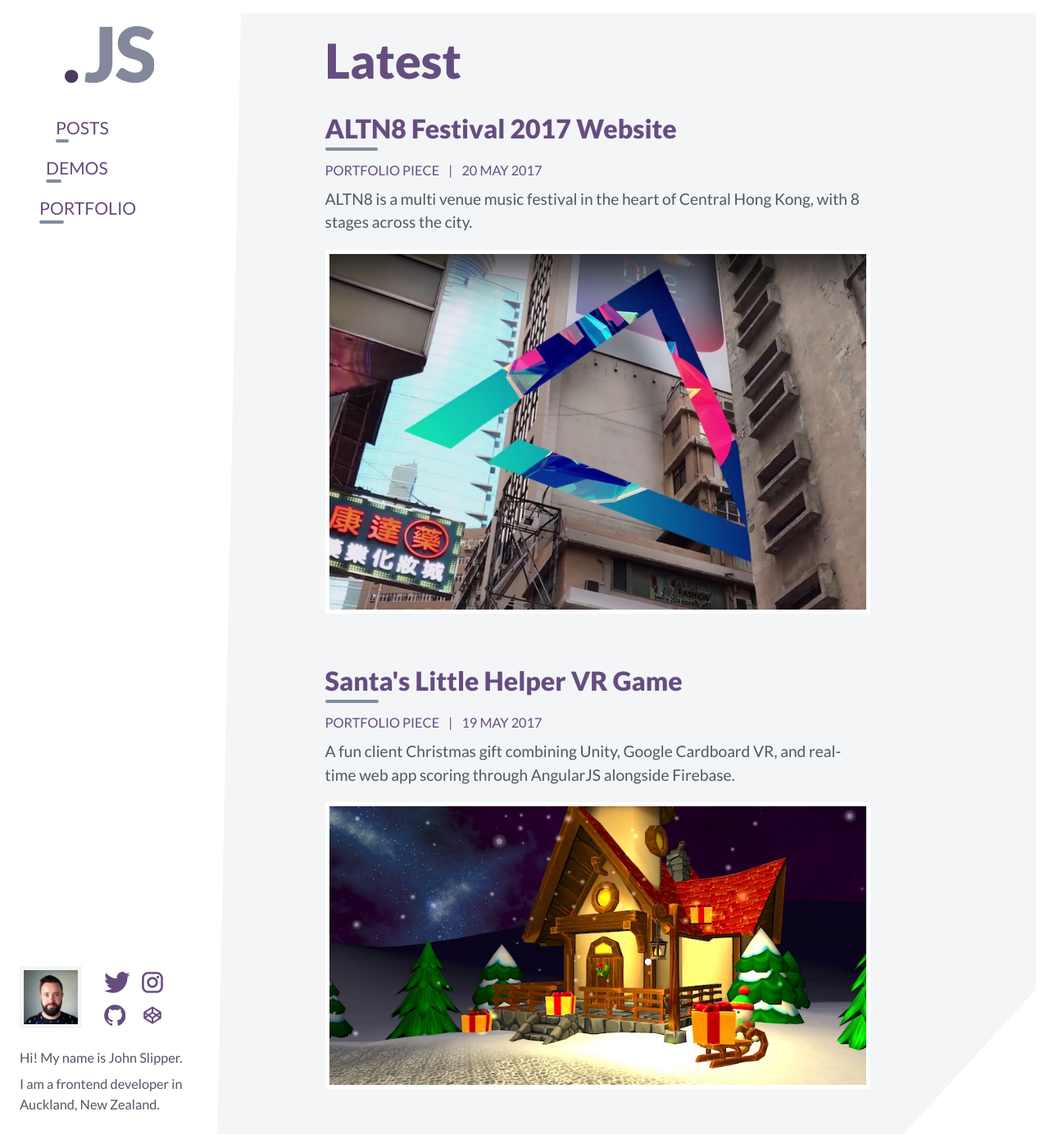
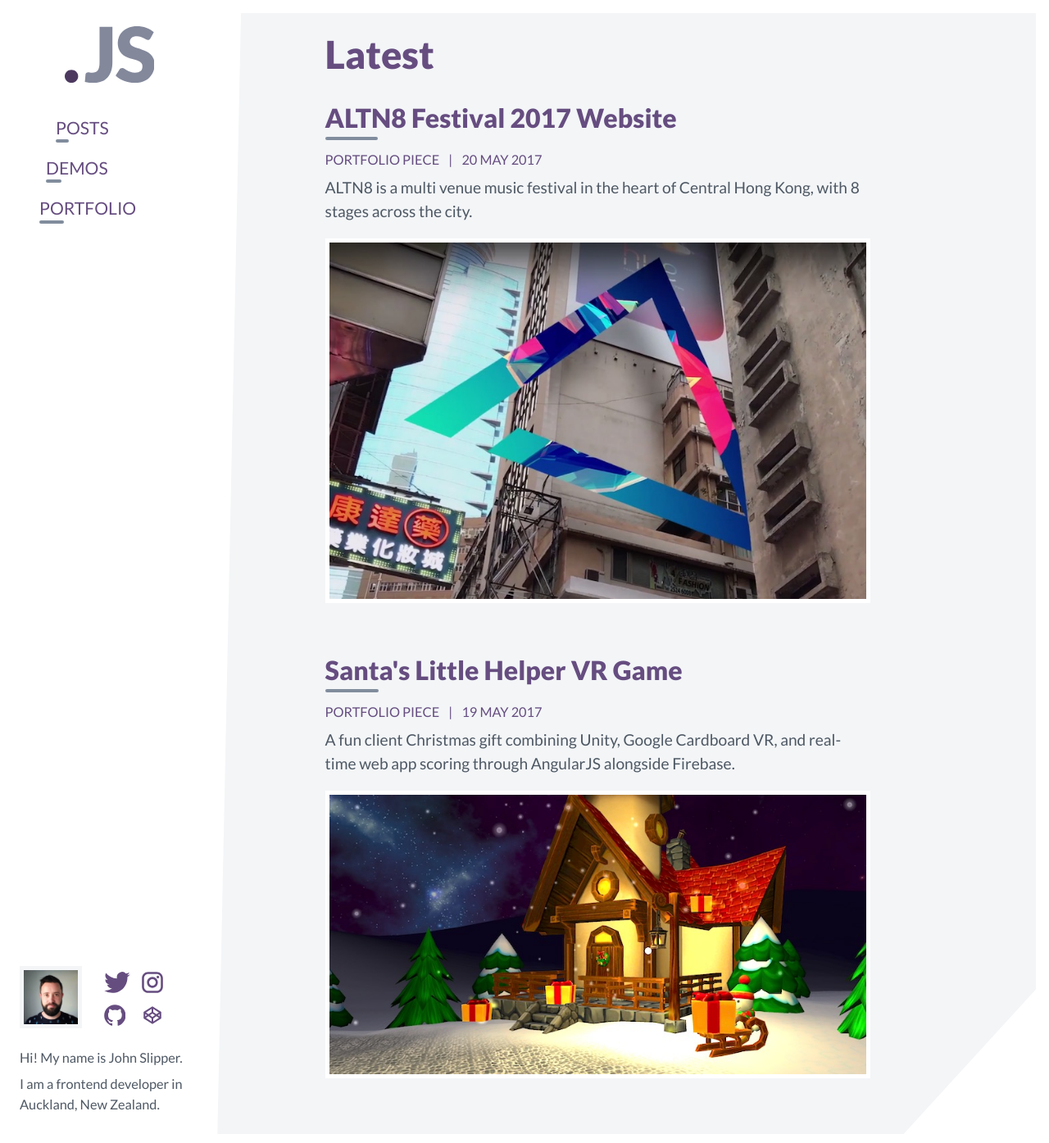
Before and after one commit to johnslipper/johnslipper.github.io, a Jekyll site: the page built from index.html, in a window 1280 px wide and 1400 px high. Shown: the top 1395 px of the window at 82% size. Built offline with Jekyll 4.4.1, drawn with Linux system fonts in a browser that asks for light colours.

Commit message:
Heading scale shift to reduce h1

```diff
--- a/_sass/_typeography.scss
+++ b/_sass/_typeography.scss
@@ -15,22 +15,18 @@
 
 h1 {
     margin-top: 0;
-    font-size: 3.052em;
+    font-size: 2.441em;
 }
 
 h2 {
-    font-size: 2.441em;
+    font-size: 1.953em;
 }
 
 h3 {
-    font-size: 1.953em;
+    font-size: 1.563em;
 }
 
 h4 {
-    font-size: 1.563em;
-}
-
-h5 {
     font-size: 1.25em;
 }
 
```
